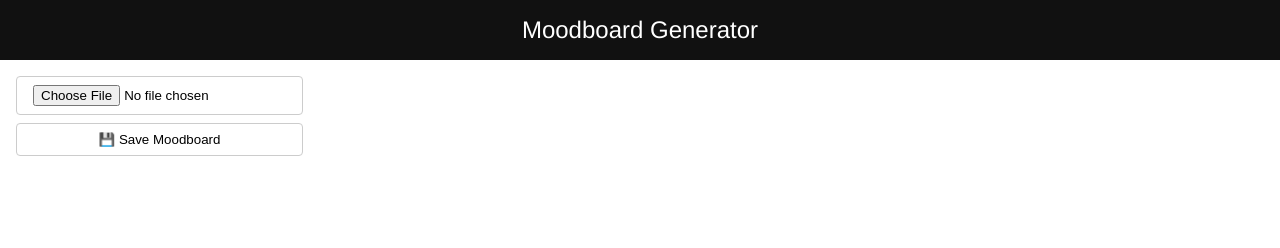
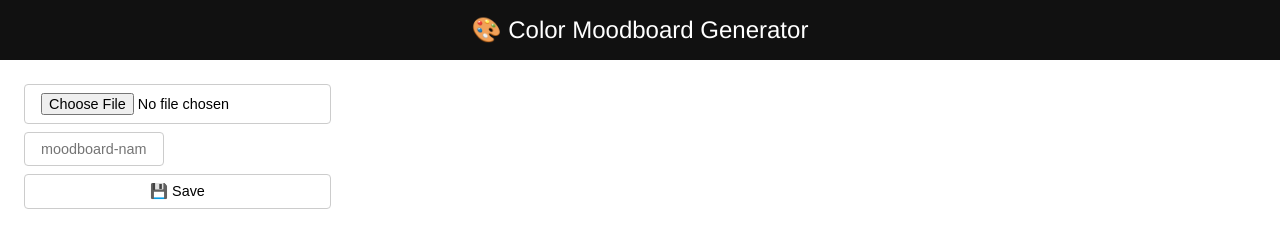
Before and after one commit to bjy6735/moodboard, a plain HTML site: page index.html in a window 1280 px wide. Drawn offline with nearby package versions, Linux system fonts and the light colour scheme.

Commit message:
Update index.html

```diff
--- a/index.html
+++ b/index.html
@@ -87,26 +87,34 @@
       display: flex;
       flex-direction: column;
       gap: 0.5rem;
+      background: rgba(255, 255, 255, 0.9);
+      padding: 0.5rem;
+      border-radius: 6px;
     }
 
-    #controls input[type="file"], #saveBtn {
+    #controls input[type="file"], #saveBtn, #filename {
       background: white;
       padding: 0.5rem 1rem;
       border: 1px solid #ccc;
       border-radius: 4px;
-      cursor: pointer;
+      font-size: 0.9rem;
+    }
+
+    #filename {
+      width: 140px;
     }
   </style>
 </head>
 <body>
-  <header>Moodboard Generator</header>
+  <header>🎨 Color Moodboard Generator</header>
   <main>
     <div id="left">
       <div id="controls">
         <input type="file" accept="image/*" id="imageInput" />
-        <button id="saveBtn">💾 Save Moodboard</button>
+        <input type="text" id="filename" placeholder="moodboard-name" />
+        <button id="saveBtn">💾 Save</button>
       </div>
-      <img id="preview" />
+      <img id="preview" style="display:none;" />
     </div>
     <div id="right">
       <div id="palette"></div>
@@ -118,6 +126,7 @@
     const preview = document.getElementById("preview");
     const palette = document.getElementById("palette");
     const saveBtn = document.getElementById("saveBtn");
+    const filenameInput = document.getElementById("filename");
 
     imageInput.addEventListener("change", (e) => {
       const file = e.target.files[0];
@@ -204,7 +213,8 @@
     saveBtn.addEventListener("click", () => {
       html2canvas(document.querySelector("main")).then(canvas => {
         const link = document.createElement('a');
-        link.download = 'moodboard.png';
+        const name = filenameInput.value.trim() || 'moodboard';
+        link.download = name + '.png';
         link.href = canvas.toDataURL();
         link.click();
       });
```
